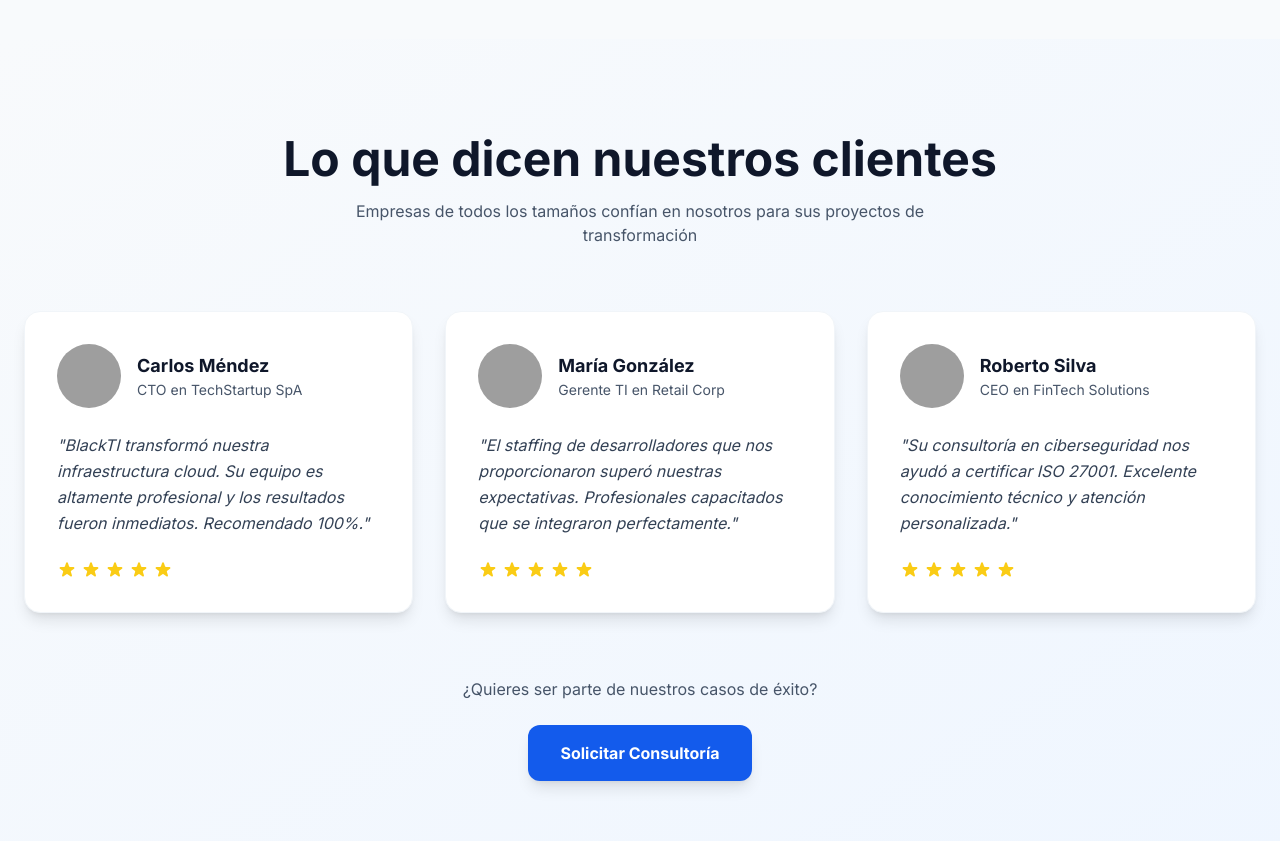
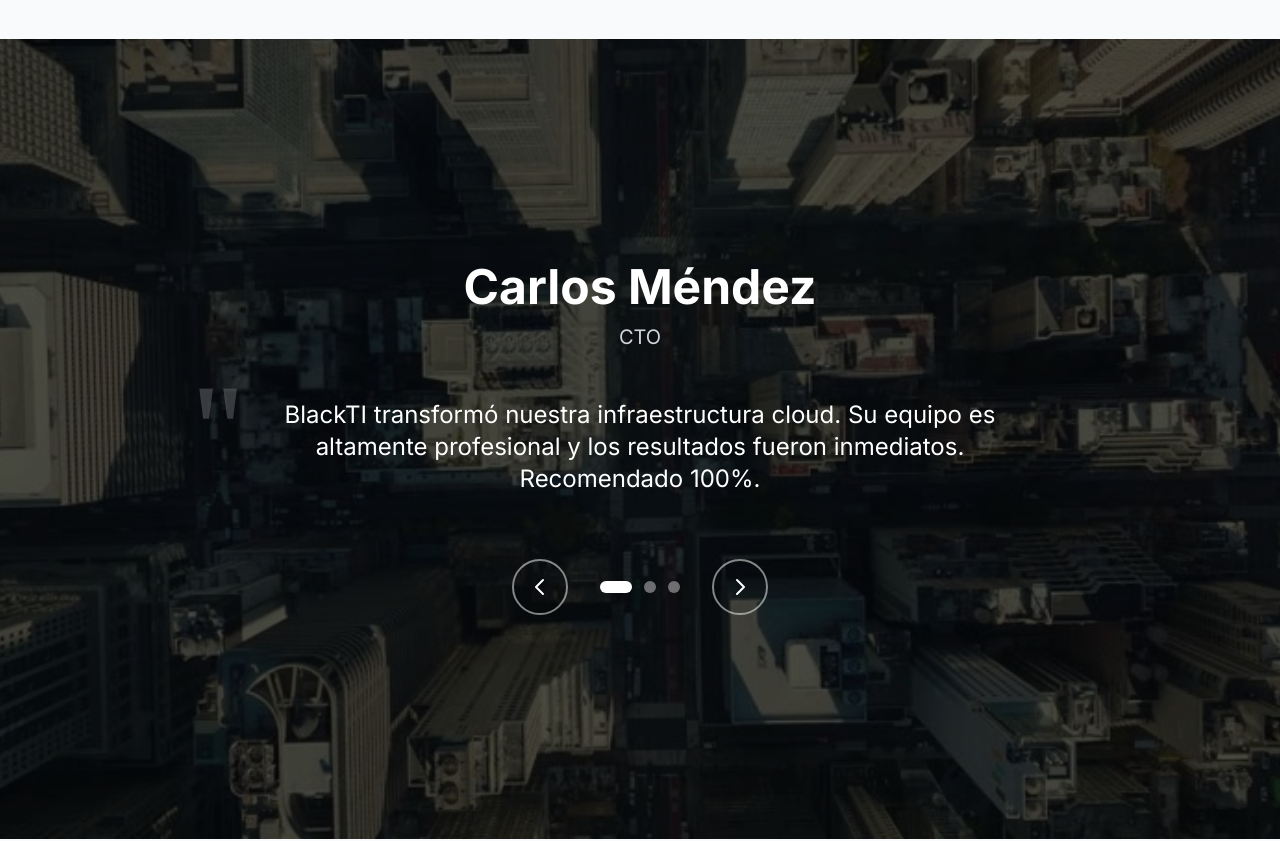
Before and after one commit to asinomas/paginaultima, a React (Vite) app in the folder Pagina_ultima/: page / in a window 1280 px wide. Shown: the part 4720-5561 px from the top of the page. Built offline with nearby package versions, Linux system fonts and the light colour scheme; no server answers; grey boxes are pictures that could not be loaded.

Commit message:
Update TestimonialsSection.tsx

```diff
--- a/Pagina_ultima/src/components/TestimonialsSection.tsx
+++ b/Pagina_ultima/src/components/TestimonialsSection.tsx
@@ -1,4 +1,4 @@
-import React from 'react';
+import React, { useState } from 'react';
 
 interface Testimonial {
   name: string;
@@ -37,78 +37,114 @@ const testimonials: Testimonial[] = [
 ];
 
 const TestimonialsSection: React.FC = () => {
+  const [currentIndex, setCurrentIndex] = useState(0);
+
+  const nextTestimonial = () => {
+    setCurrentIndex((prevIndex) =>
+      prevIndex === testimonials.length - 1 ? 0 : prevIndex + 1
+    );
+  };
+
+  const prevTestimonial = () => {
+    setCurrentIndex((prevIndex) =>
+      prevIndex === 0 ? testimonials.length - 1 : prevIndex - 1
+    );
+  };
+
+  const currentTestimonial = testimonials[currentIndex];
+
   return (
-    <section className="py-24 bg-gradient-to-br from-slate-50 to-blue-50">
-      <div className="container mx-auto max-w-7xl px-6">
-        <h2
-          id="testimonials-heading"
-          className="text-4xl md:text-5xl font-bold text-center mb-4 text-slate-900"
+    <section className="relative min-h-screen flex items-center justify-center overflow-hidden">
+      {/* Imagen de fondo */}
+      <div
+        className="absolute inset-0 bg-cover bg-center bg-no-repeat"
+        style={{
+          backgroundImage: "url('./public/images/testimonials.webp')",
+        }}
       >
-          Lo que dicen nuestros clientes
+        {/* Overlay oscuro */}
+        <div className="absolute inset-0 bg-black/70"></div>
+      </div>
+
+      {/* Contenido */}
+      <div className="relative z-10 container mx-auto max-w-5xl px-6 py-24">
+        <div className="text-center">
+          {/* Nombre y rol */}
+          <h2 className="text-4xl md:text-5xl font-bold text-white mb-3">
+            {currentTestimonial.name}
           </h2>
-        <p className="text-center text-slate-600 mb-16 max-w-2xl mx-auto">
-          Empresas de todos los tamaños confían en nosotros para sus proyectos de transformación
+          <p className="text-xl text-gray-300 mb-12">
+            {currentTestimonial.role}
           </p>
 
-        <div className="grid md:grid-cols-3 gap-8">
-          {testimonials.map((testimonial, index) => (
-            <article
-              key={index}
-              className="bg-white p-8 rounded-2xl shadow-lg hover:shadow-xl transition-all duration-300 border border-slate-100"
-            >
-              {/* Header con avatar y nombre */}
-              <div className="flex items-center gap-4 mb-6">
-                <img
-                  src={testimonial.avatar}
-                  alt=""
-                  className="w-16 h-16 rounded-full"
-                  width="64"
-                  height="64"
-                />
-                <div>
-                  <p className="font-bold text-slate-900 text-lg">{testimonial.name}</p>
-                  <p className="text-sm text-slate-600">
-                    {testimonial.role} en {testimonial.company}
-                  </p>
+          {/* Quote con comillas grandes */}
+          <div className="relative max-w-4xl mx-auto mb-16">
+            <div className="text-8xl md:text-9xl text-white/20 font-serif absolute -top-8 left-0">
+              "
             </div>
+            <blockquote className="text-xl md:text-2xl text-white leading-relaxed px-8 md:px-16 relative z-10">
+              {currentTestimonial.quote}
+            </blockquote>
           </div>
 
-              {/* Quote */}
-              <blockquote className="text-slate-700 italic mb-6 leading-relaxed">
-                "{testimonial.quote}"
-              </blockquote>
+          {/* Controles de navegación */}
+          <div className="flex items-center justify-center gap-8">
+            <button
+              onClick={prevTestimonial}
+              className="w-14 h-14 rounded-full border-2 border-white/50 hover:border-white hover:bg-white/10 transition-all flex items-center justify-center group"
+              aria-label="Testimonio anterior"
+            >
+              <svg
+                className="w-6 h-6 text-white"
+                fill="none"
+                stroke="currentColor"
+                viewBox="0 0 24 24"
+              >
+                <path
+                  strokeLinecap="round"
+                  strokeLinejoin="round"
+                  strokeWidth={2}
+                  d="M15 19l-7-7 7-7"
+                />
+              </svg>
+            </button>
 
-              {/* Rating */}
-              <div
-                className="flex gap-1"
-                role="img"
-                aria-label={`Valoración: ${testimonial.rating} de 5 estrellas`}
-              >
-                {[...Array(5)].map((_, i) => (
-                  <svg
-                    key={i}
-                    className="w-5 h-5 text-yellow-400"
-                    fill="currentColor"
-                    viewBox="0 0 20 20"
-                    aria-hidden="true"
-                  >
-                    <path d="M9.049 2.927c.3-.921 1.603-.921 1.902 0l1.07 3.292a1 1 0 00.95.69h3.462c.969 0 1.371 1.24.588 1.81l-2.8 2.034a1 1 0 00-.364 1.118l1.07 3.292c.3.921-.755 1.688-1.54 1.118l-2.8-2.034a1 1 0 00-1.175 0l-2.8 2.034c-.784.57-1.838-.197-1.539-1.118l1.07-3.292a1 1 0 00-.364-1.118L2.98 8.72c-.783-.57-.38-1.81.588-1.81h3.461a1 1 0 00.951-.69l1.07-3.292z" />
-                  </svg>
-                ))}
-              </div>
-            </article>
+            {/* Indicadores de puntos */}
+            <div className="flex gap-3">
+              {testimonials.map((_, index) => (
+                <button
+                  key={index}
+                  onClick={() => setCurrentIndex(index)}
+                  className={`w-3 h-3 rounded-full transition-all ${
+                    index === currentIndex
+                      ? 'bg-white w-8'
+                      : 'bg-white/40 hover:bg-white/60'
+                  }`}
+                  aria-label={`Ir al testimonio ${index + 1}`}
+                />
               ))}
             </div>
 
-        {/* CTA adicional */}
-        <div className="text-center mt-16">
-          <p className="text-slate-600 mb-6">¿Quieres ser parte de nuestros casos de éxito?</p>
-          <a
-            href="#contacto"
-            className="inline-block bg-[#135bec] text-white px-8 py-4 rounded-xl font-bold hover:bg-blue-700 transition-all shadow-lg hover:shadow-xl"
+            <button
+              onClick={nextTestimonial}
+              className="w-14 h-14 rounded-full border-2 border-white/50 hover:border-white hover:bg-white/10 transition-all flex items-center justify-center group"
+              aria-label="Siguiente testimonio"
             >
-            Solicitar Consultoría
-          </a>
+              <svg
+                className="w-6 h-6 text-white"
+                fill="none"
+                stroke="currentColor"
+                viewBox="0 0 24 24"
+              >
+                <path
+                  strokeLinecap="round"
+                  strokeLinejoin="round"
+                  strokeWidth={2}
+                  d="M9 5l7 7-7 7"
+                />
+              </svg>
+            </button>
+          </div>
         </div>
       </div>
     </section>
```
Lines whose indentation alone changed are shown as unchanged.
